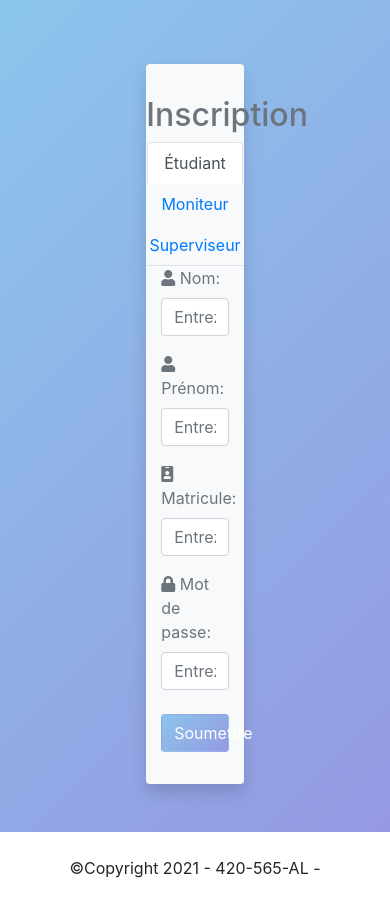
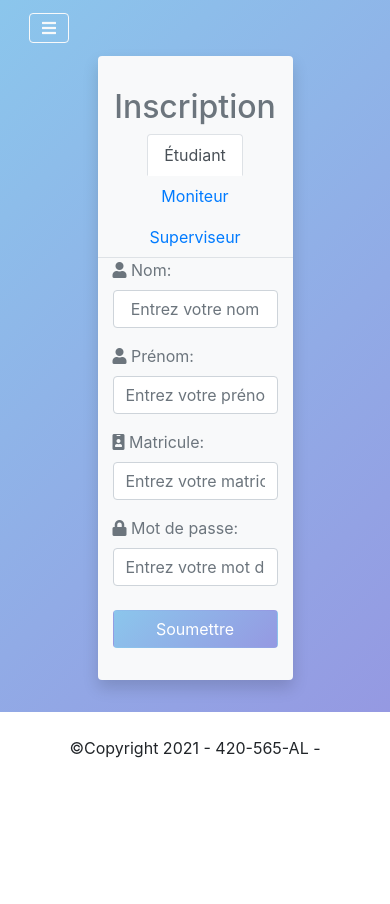
Before and after one commit to NicolasH-L/420-565-A21_ProjetIntegre_Equipe2, a React (Create React App) app in the folder React/projet_integre_equipe2/: page /Registration in a window 390 px wide. After the commit the page ends 844 px from the top, so only its background shows below. Built offline with nearby package versions, Linux system fonts and the light colour scheme.

Commit message:
EQ2-16 et EQ2-32 - Correction de certains boutons et gestion de la taille d'ecran.

```diff
--- a/React/projet_integre_equipe2/src/components/AdminLogin.js
+++ b/React/projet_integre_equipe2/src/components/AdminLogin.js
@@ -32,7 +32,7 @@ const AdminLogin = ({ login }) => {
                     <input type="password" className="form-control text-center" id="passwordAdmin" name="password" placeholder="Entrez votre mot de passe" onChange={(e) => setAdmin({...admin, password: e.target.value}) } required/>
                 </div>
                 <div className="d-flex justify-content-end">
-                    <button type="submit" className="btn grad text-white ">Connexion</button>
+                    <button type="submit" className="btn btn-block grad text-white ">Connexion</button>
                 </div>
             </form>
         </div>
--- a/React/projet_integre_equipe2/src/components/Login/Login.css
+++ b/React/projet_integre_equipe2/src/components/Login/Login.css
@@ -1,3 +1,37 @@
 .grad{
     background: linear-gradient(135deg, #8BC6EC, #9599E2);
 }
+
+.reactivescreen{
+    margin-right: 30%;
+    margin-left: 30%;
+    top: 0;
+    bottom: 0;
+}
+
+@media only screen and (max-width: 1200px) {
+    .reactivescreen{
+      margin-right: 45%;
+      margin-left: 45%;
+      top: 0;
+      bottom: 0;
+    }
+  }
+
+@media only screen and (max-width: 1000px) and (min-width: 769px) {
+    .reactivescreen{
+        margin-right: 30%;
+        margin-left: 30%;
+        top: 0;
+        bottom: 0;
+    }
+}
+
+@media only screen and (max-width: 768px) {
+    .reactivescreen{
+        margin-right: 10%;
+        margin-left: 10%;
+        top: 0;
+        bottom: 0;
+    }
+}
--- a/React/projet_integre_equipe2/src/components/Login/Login.js
+++ b/React/projet_integre_equipe2/src/components/Login/Login.js
@@ -26,7 +26,7 @@ const Login = () => {
         <div className="grad">
             <NavbarRegistrationLogin/>
             <div className="d-flex justify-content-center">
-                <div className="jumbotron jumbotron-fluid bg-light rounded w-25 shadow m-5">
+                <div className="jumbotron jumbotron-fluid bg-light rounded w-50 shadow reactivescreen">
                     <h2 className="text-center text-secondary">Login</h2>
                     <ul className="nav nav-tabs justify-content-center" id="myTab" role="tablist">
                         <li className="nav-item" role="presentation">
--- a/React/projet_integre_equipe2/src/components/MonitorLogin.js
+++ b/React/projet_integre_equipe2/src/components/MonitorLogin.js
@@ -57,7 +57,7 @@ const MonitorLogin = () => {
                     <input type="password" className="form-control text-center" id="passwordMonitor" name="password" placeholder="Entrez votre mot de passe" onChange={validateInput} required/>
                 </div>
                 <div className="d-flex justify-content-end">
-                    <button type="submit" className="btn grad text-white ">Connexion</button>
+                    <button type="submit" className="btn btn-block grad text-white ">Connexion</button>
                 </div>
             </form>
         </div>
--- a/React/projet_integre_equipe2/src/components/NavbarRegistrationLogin.js
+++ b/React/projet_integre_equipe2/src/components/NavbarRegistrationLogin.js
@@ -4,7 +4,10 @@ import {Link} from 'react-router-dom'
 const NavbarRegistrationLogin = () => {
     return (
         <div>
-            <nav className="navbar navbar-expand-lg">
+            <nav className="navbar navbar-expand-lg navbar-inverse bg-inverse">
+                <button className="navbar-toggler" type="button" data-toggle="collapse" data-target="#navbarNavDropdown" aria-controls="navbarNavDropdown" aria-expanded="false" aria-label="Toggle navigation">
+                    <span className="fas fa-bars btn btn-outline-light"></span>
+                </button>
                 <div className="collapse navbar-collapse justify-content-end" id="navbarNavDropdown">
                     <ul className="navbar-nav my-3">
                         <li className="nav-item mx-2">
--- a/React/projet_integre_equipe2/src/components/Registration/Registration.css
+++ b/React/projet_integre_equipe2/src/components/Registration/Registration.css
@@ -1,3 +1,37 @@
 .grad{
     background: linear-gradient(135deg, #8BC6EC, #9599E2);
 }
+
+.reactivescreen{
+    margin-right: 30%;
+    margin-left: 30%;
+    top: 0;
+    bottom: 0;
+}
+
+@media only screen and (max-width: 1200px) {
+    .reactivescreen{
+      margin-right: 45%;
+      margin-left: 45%;
+      top: 0;
+      bottom: 0;
+    }
+  }
+
+@media only screen and (max-width: 1000px) and (min-width: 769px) {
+    .reactivescreen{
+        margin-right: 30%;
+        margin-left: 30%;
+        top: 0;
+        bottom: 0;
+    }
+}
+
+@media only screen and (max-width: 768px) {
+    .reactivescreen{
+        margin-right: 10%;
+        margin-left: 10%;
+        top: 0;
+        bottom: 0;
+    }
+}
--- a/React/projet_integre_equipe2/src/components/Registration/Registration.js
+++ b/React/projet_integre_equipe2/src/components/Registration/Registration.js
@@ -9,7 +9,7 @@ import NavbarRegistrationLogin from '../NavbarRegistrationLogin';
 
 const Registration = () => {
     const addStudent = async (student) => {
-        const result = await fetch('http://localhost:8888/students',
+        const result = await fetch('http://localhost:8888/students/register',
         {
           method:'POST',
           headers:{
@@ -50,8 +50,8 @@ const Registration = () => {
   return (
     <div className="grad">
       <NavbarRegistrationLogin/>
-      <div className="d-flex justify-content-center">
-        <div className="jumbotron jumbotron-fluid bg-light rounded w-25 shadow m-5">
+      <div className="d-flex justify-content-center ">
+        <div className="jumbotron jumbotron-fluid bg-light w-50 rounded shadow reactivescreen">
           <h2 className="text-center text-secondary">Inscription</h2>
           <ul className="nav nav-tabs justify-content-center" id="myTab" role="tablist">
             <li className="nav-item" role="presentation">
--- a/React/projet_integre_equipe2/src/components/StudentLogin.js
+++ b/React/projet_integre_equipe2/src/components/StudentLogin.js
@@ -30,7 +30,7 @@ const StudentLogin = ({ login }) => {
                     <input type="password" className="form-control text-center" id="passwordStudent" name="password" placeholder="Entrez votre mot de passe" onChange={(e) => setStudent({...student, password: e.target.value}) } required />
                 </div>
                 <div className="d-flex justify-content-end">
-                    <button type="submit" className="btn grad text-white ">Connexion</button>
+                    <button type="submit" className="btn btn-block grad text-white ">Connexion</button>
                 </div>
             </form>
         </div>
--- a/React/projet_integre_equipe2/src/components/SupervisorLogin.js
+++ b/React/projet_integre_equipe2/src/components/SupervisorLogin.js
@@ -30,7 +30,7 @@ const SupervisorLogin = ({ login }) => {
                     <input type="password" className="form-control text-center" id="passwordSupervisor" name="password" placeholder="Entrez votre mot de passe" onChange={(e) => setSupervisor({...supervisor, password: e.target.value}) } required />
                 </div>
                 <div className="d-flex justify-content-end">
-                    <button type="submit" className="btn grad text-white ">Connexion</button>
+                    <button type="submit" className="btn btn-block grad text-white ">Connexion</button>
                 </div>
             </form>
         </div>
--- a/React/projet_integre_equipe2/src/components/SupervisorRegistration.js
+++ b/React/projet_integre_equipe2/src/components/SupervisorRegistration.js
@@ -73,7 +73,7 @@ const SupervisorRegistration = ({ onAdd }) => {
                     <input type="password" className="form-control text-center" id="passwordSupervisor" name="password" placeholder="Entrez votre mot de passe" onChange={validateInput} required />
                 </div>
                 <div className="d-flex justify-content-end">
-                    <button type="submit" className="btn grad text-white ">Soumettre</button>
+                    <button type="submit" className="btn btn-block grad text-white ">Soumettre</button>
                 </div>
             </form>
         </div>
```
